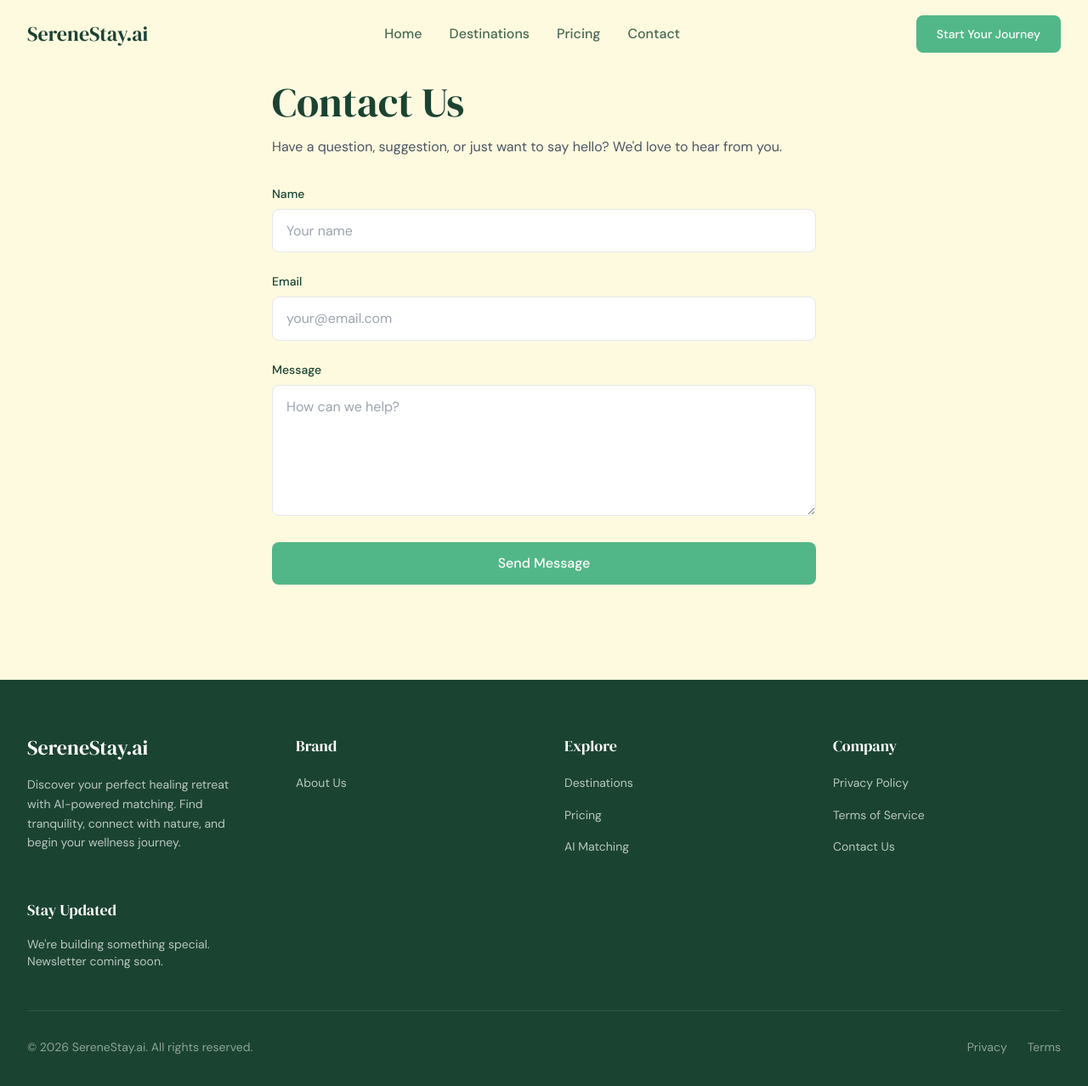
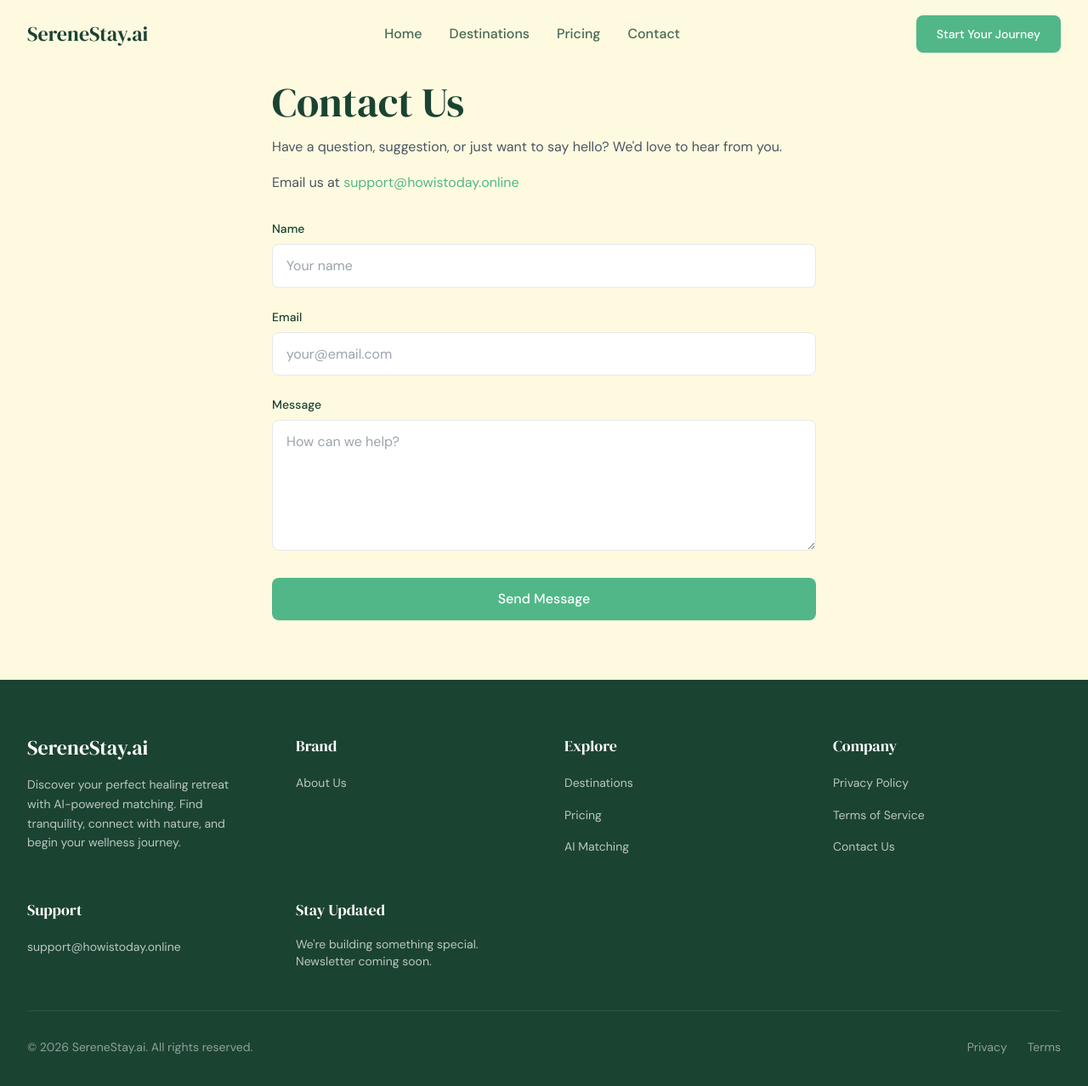
Before and after one commit to KandyNip/serenestay, a Next.js app: page /contact in a window 1280 px wide. Shown: the top 1278 px of the page at 85% size. Built offline with nearby package versions, Linux system fonts and the light colour scheme.

Commit message:
Add visible support email for Creem compliance

```diff
--- a/app/contact/page.tsx
+++ b/app/contact/page.tsx
@@ -10,8 +10,14 @@ export default function ContactPage() {
     <div className="min-h-screen bg-surface pt-24 pb-16">
       <div className="container mx-auto px-4 max-w-2xl">
         <h1 className="font-serif text-4xl md:text-5xl text-primary mb-4">Contact Us</h1>
+        <p className="text-gray-600 mb-4">
+          Have a question, suggestion, or just want to say hello? We&apos;d love to hear from you.
+        </p>
         <p className="text-gray-600 mb-8">
-          Have a question, suggestion, or just want to say hello? We&apos;d love to hear from you.
+          Email us at{' '}
+          <a href="mailto:support@howistoday.online" className="text-secondary hover:underline">
+            support@howistoday.online
+          </a>
         </p>
 
         <form action="https://formsubmit.co/449193216@qq.com" method="POST">
--- a/components/Footer.tsx
+++ b/components/Footer.tsx
@@ -23,6 +23,12 @@ export default function Footer() {
         { label: 'Privacy Policy', href: '/privacy' },
         { label: 'Terms of Service', href: '/terms' },
         { label: 'Contact Us', href: '/contact' },
+      ],
+    },
+    {
+      title: 'Support',
+      links: [
+        { label: 'support@howistoday.online', href: 'mailto:support@howistoday.online' },
       ],
     },
   ];
```
